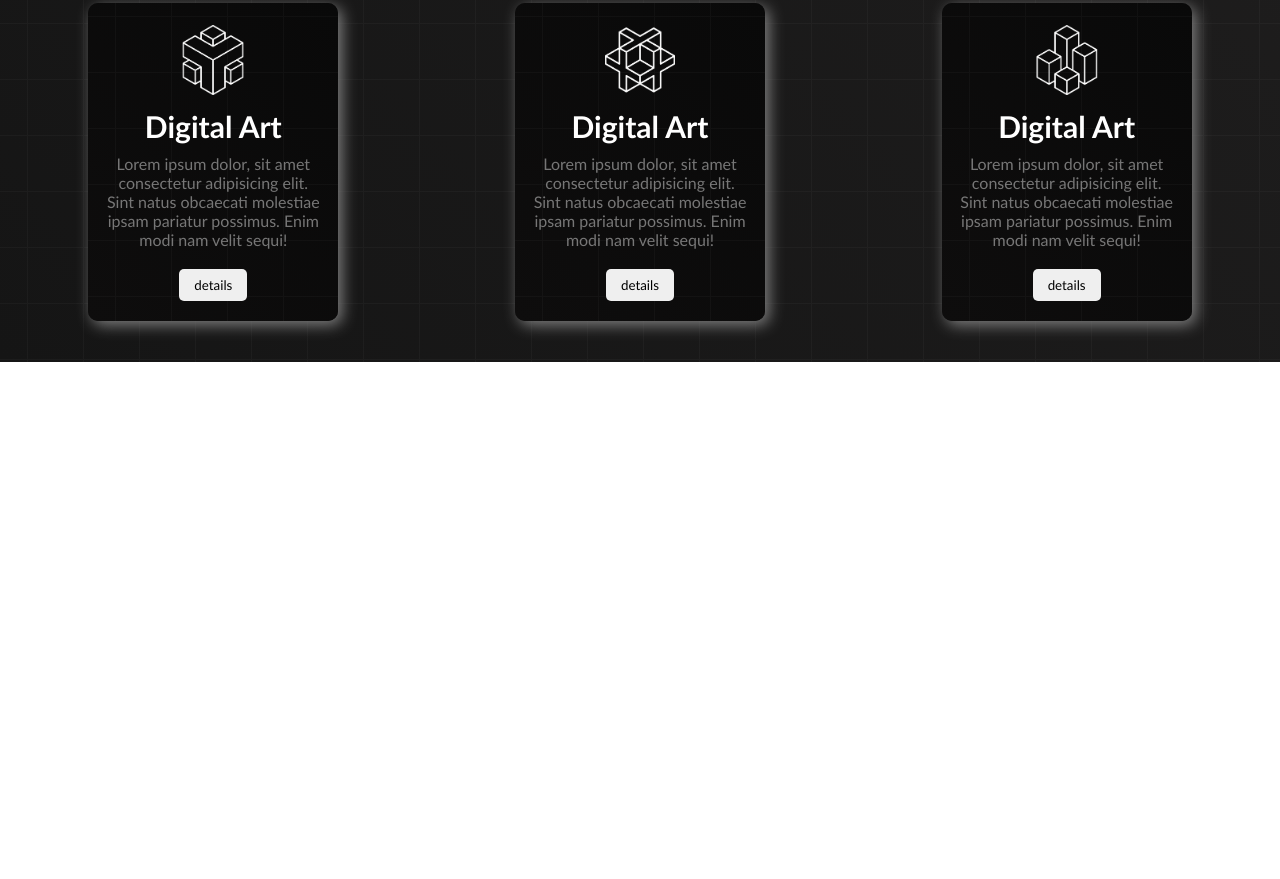
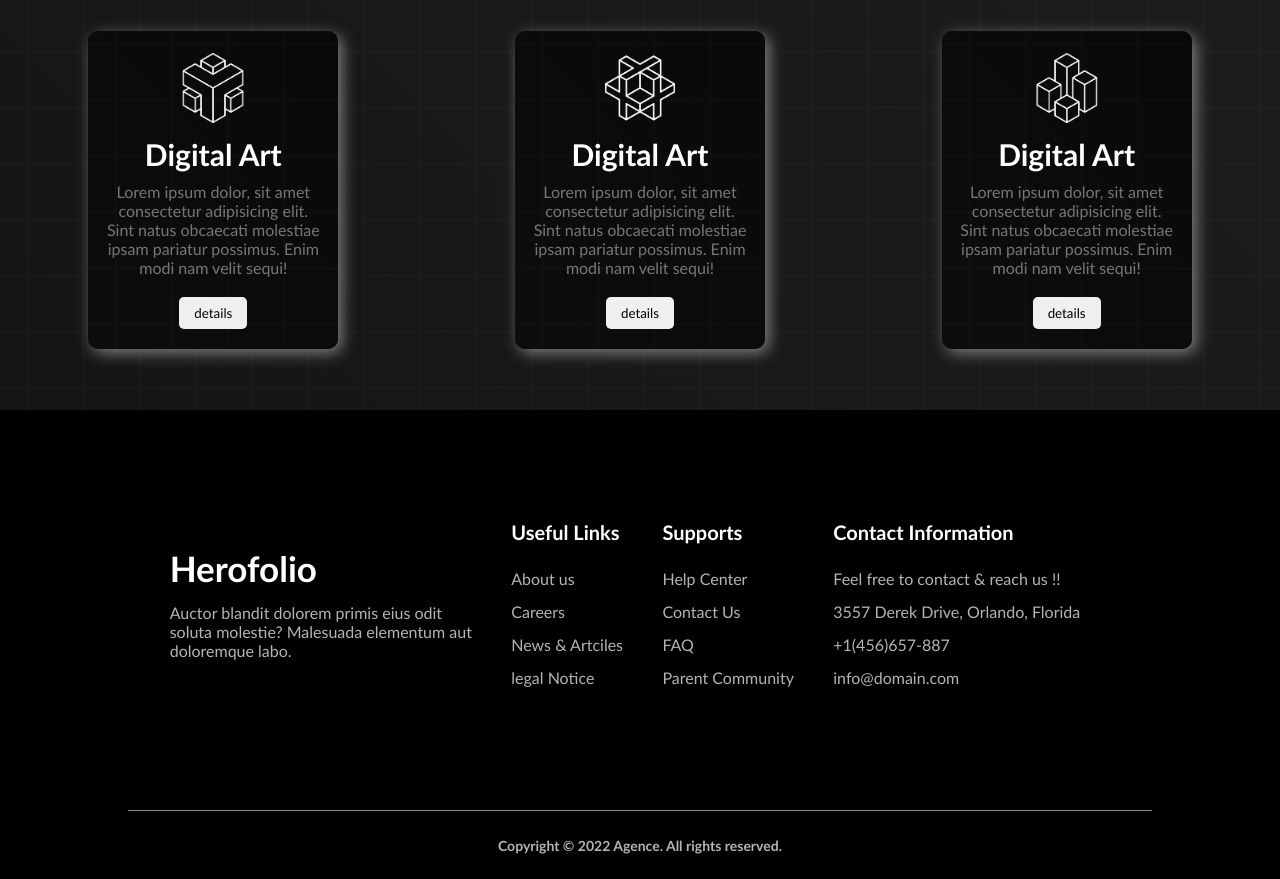
Before and after one commit to hr-safin/digital-website-ph, a plain HTML site: page index.html in a window 1280 px wide. Shown: the part 1614-2493 px from the top of the page. Before the commit the page ends 1976 px from the top, so only its background shows below. Drawn offline with Linux system fonts and the light colour scheme.

Commit message:
fourth commit

```diff
--- a/index.html
+++ b/index.html
@@ -91,7 +91,49 @@
     </main>
 
     <footer>
+      <div class="footer">
+        <div class="left">
+          <h3 class="hr">Herofolio</h3>
+          <p class="footP">Auctor blandit dolorem primis eius odit <br> soluta molestie? Malesuada elementum aut <br> doloremque labo.</p>
+        </div>
+        <div class="left2">
+          <h2>Useful Links</h2>
+          <li>About us</li>
+          <li>Careers</li>
+          <li>News & Artciles</li>
+          <li>legal Notice</li>
 
+        </div>
+        <div class="right2">
+
+            <h2>Supports</h2>
+            <li>Help Center</li>
+            <li>Contact Us</li>
+            <li>FAQ</li>
+            <li>Parent Community</li>
+
+
+        </div>
+        <div class="right2">
+
+          <h2>Contact Information</h2>
+          <li>Feel free to contact & reach us !!</li>
+          <li>3557 Derek Drive, Orlando, Florida</li>
+          <li>+1(456)657-887</li>
+          <li>info@domain.com</li>
+
+
+      </div>
+
+
+      </div>
+
+      <div class="subFoot">
+        <div class="bottom">
+
+        </div>
+        <h2 class="copywrite">Copyright © 2022 Agence. All rights reserved.</h2>
+      </div>
     </footer>
 </body>
 </html>
--- a/style.css
+++ b/style.css
@@ -7,7 +7,7 @@
 .main-container{
     display: flex;
     justify-content: space-around;
-    padding: 20px;
+    padding: 17px;
     align-items: center;
     background-color: rgb(49, 47, 47);
     color: white;
@@ -23,6 +23,8 @@
     list-style: none;
     justify-content: space-between;
     font-size: 16px;
+    align-items: center;
+
 
 
 }
@@ -31,6 +33,7 @@
     margin-right: 20px;
     padding-right: 10px;
     cursor: pointer;
+    padding-top: 10px;
 
 }
 
@@ -141,6 +144,7 @@
     align-items: center;
     height: 400px;
     text-align: center;
+    padding-bottom: 20px;
 
 }
 
@@ -176,3 +180,57 @@
     border: none;
     cursor: pointer;
 }
+
+.footer{
+    display: flex;
+    justify-content: space-around;
+    align-items: center;
+    height: 400px;
+    padding-left: 150px;
+    padding-right: 180px;
+
+
+    list-style: none;
+    background-color: black;
+    color: white;
+}
+
+h2{
+    font-size: 20px;
+    padding-bottom: 25px;
+}
+
+.footP{
+    color: rgb(181, 179, 179);
+    padding-bottom: 14px;
+}
+
+h3{
+    font-size: 35px;
+    padding-bottom: 14px;
+}
+
+li{
+    color: rgb(181, 179, 179);
+    padding-bottom: 14px;
+}
+
+.subFoot{
+    background-color: black;
+    color: white;
+    display: flex;
+    justify-content: center;
+    align-items: center;
+    flex-direction: column;
+}
+.bottom{
+    border-bottom: 1px solid rgba(255, 255, 255, 0.534);
+    width: 80%;
+
+}
+
+.copywrite{
+    font-size: 14px;
+    padding-top: 26px;
+    color: rgb(181, 179, 179);
+}
```
